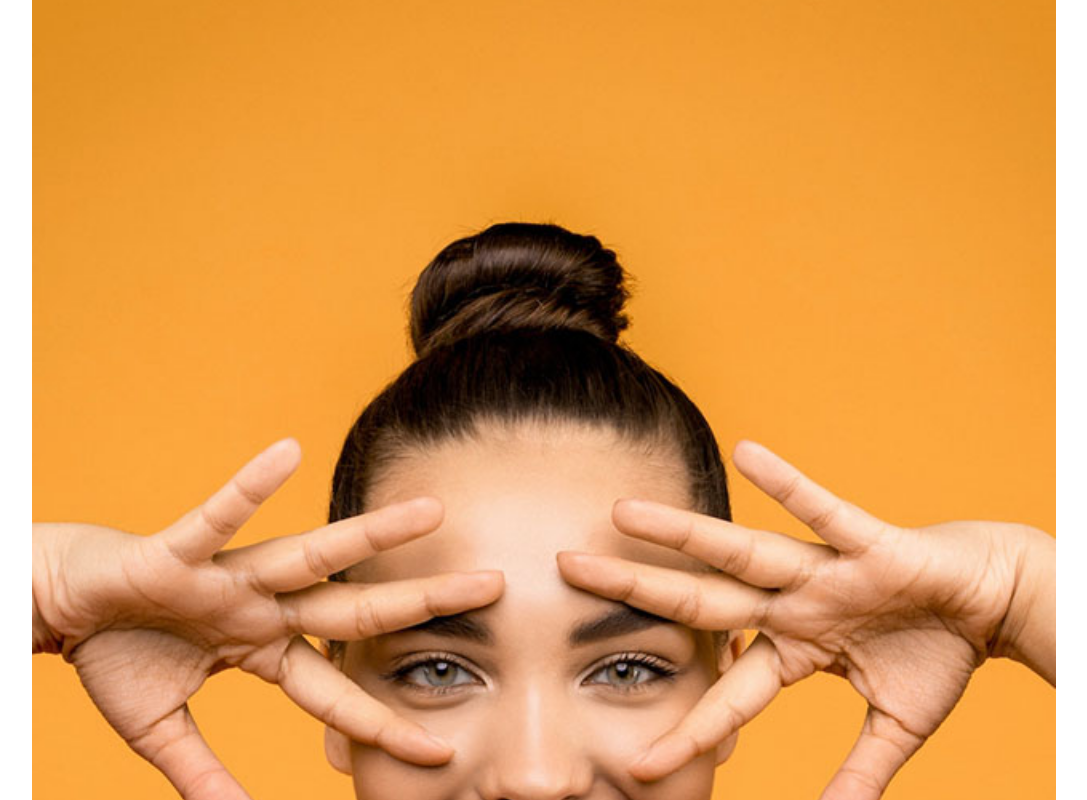
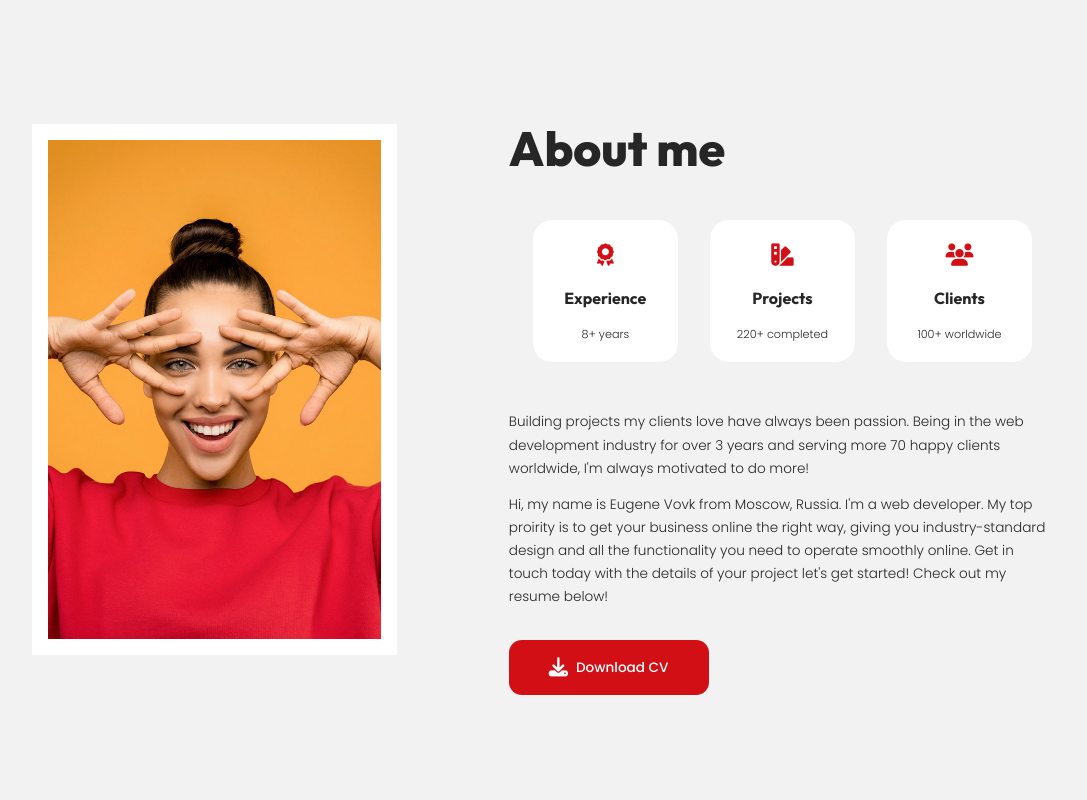
Before and after one commit to VovkEugene/my-2, a plain HTML site: page index.html in a window 1280 px wide. Shown: the part 820-1620 px from the top of the page, without its empty margins (96-1183 px from the left). Drawn offline with Linux system fonts and the light colour scheme.

Commit message:
add about.css

```diff
--- a/index.html
+++ b/index.html
@@ -97,13 +97,13 @@
         </ul>
       </div>
     </header>
-    <section class="about" id="about">
+    <section class="about section" id="about">
       <div class="container about__container">
         <div class="about__image">
           <img src="./assets/about/about.jpg" alt="About image" />
         </div>
         <div class="about__details">
-          <h1>About</h1>
+          <h1>About me</h1>
           <div class="about__cards">
             <article class="about__card">
               <i class="fa-solid fa-award"></i>
--- /dev/null
+++ b/styles/about.css
@@ -0,0 +1,70 @@
+.about__container {
+  display: grid;
+  grid-template-columns: 2fr 3fr;
+  gap: 7rem;
+}
+
+.about__image {
+  height: fit-content;
+  max-height: 35rem;
+  overflow: hidden;
+  border: 1rem solid var(--color-gray-100);
+}
+
+.about__cards {
+  margin: 3rem 1.5rem;
+  display: grid;
+  grid-template-columns: repeat(3, 1fr);
+  gap: 2rem;
+}
+
+.about__card {
+  padding: 1rem;
+  border-radius: var(--border-radius-2);
+  text-align: center;
+  background-color: var(--color-gray-100);
+  transition: var(--transition);
+  cursor: default;
+}
+
+.about__card:hover {
+  transform: translateY(-0.5rem);
+  background-color: var(--color-primary);
+  color: var(--color-gray-100);
+}
+
+.about__card i {
+  padding: 0.5rem;
+  display: inline-block;
+  border-radius: var(--border-radius-4);
+  font-size: 1.4rem;
+  color: var(--color-primary);
+}
+
+.about__card:hover i {
+  background-color: var(--color-gray-100);
+  color: var(--color-primary);
+}
+
+.about__card h4 {
+  margin: 1rem 0 0.8rem;
+}
+
+.about__card small {
+  font-size: 0.7rem;
+}
+
+.about__details p {
+  margin-bottom: 0.8rem;
+}
+
+.about__details .button {
+  margin-top: 2rem;
+  display: flex;
+  align-items: center;
+  gap: 0.5rem;
+}
+
+.about__details .button i {
+  font-size: 1.2rem;
+}
--- a/styles/style.css
+++ b/styles/style.css
@@ -3,6 +3,7 @@
 @import url("./section.css");
 @import url("./navbar.css");
 @import url("./header.css");
+@import url("./about.css");
 
 * {
   margin: 0;
@@ -12,6 +13,10 @@
   border: none;
   outline: none;
   box-sizing: border-box;
+}
+
+html {
+  scroll-behavior: smooth;
 }
 
 body {
```
